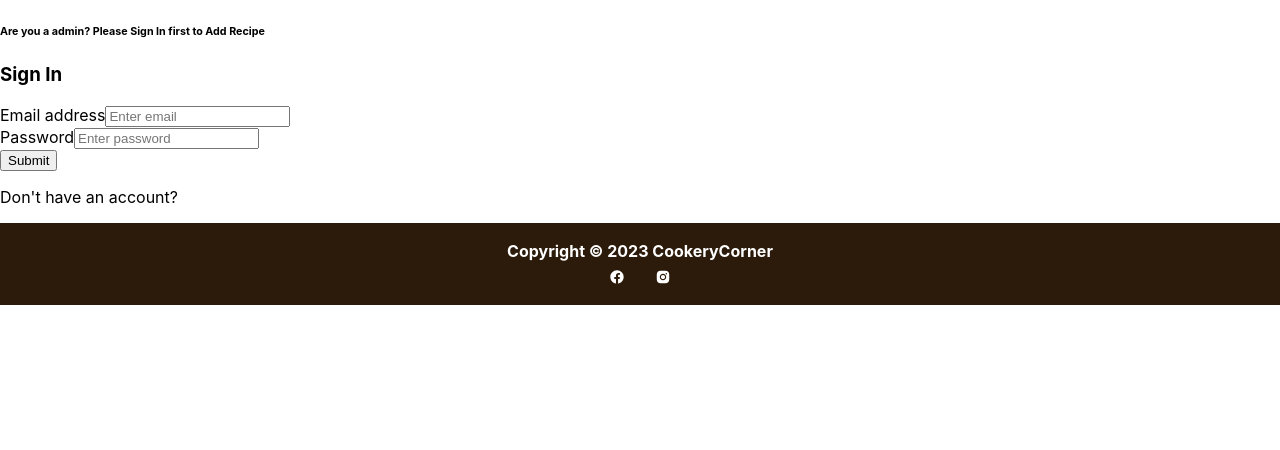
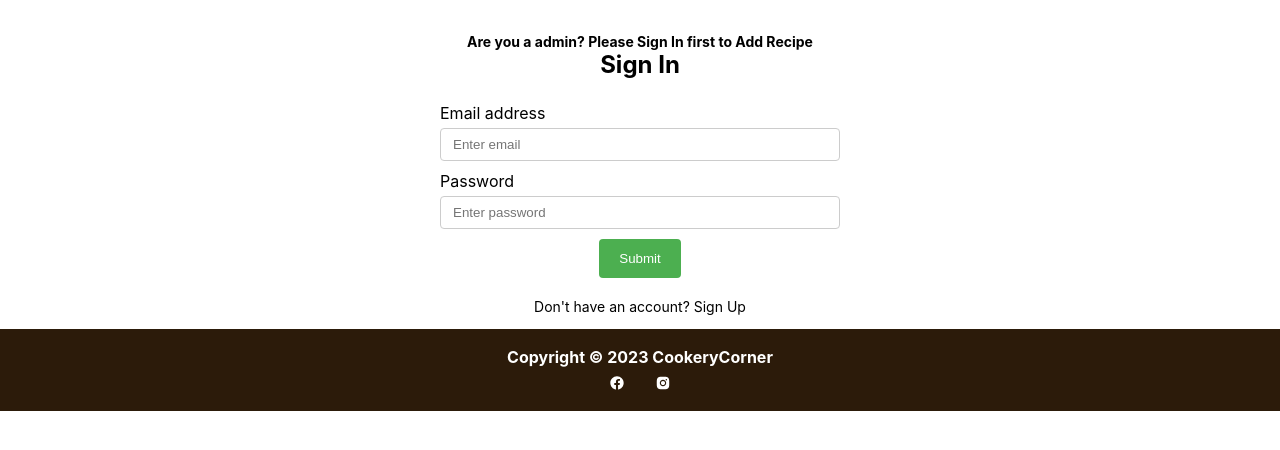
Before and after one commit to SANJANASOLANGA/ReactFoodRecipe, a React (Create React App) app in the folder Client/: page /sign-in in a window 1280 px wide. Shown: the top 450 px of the page. Built offline with nearby package versions, Linux system fonts and the light colour scheme.

Commit message:
Added styles for Sign In

```diff
--- a/Client/src/style.css
+++ b/Client/src/style.css
@@ -474,3 +474,60 @@ a {
   background-size: cover;
   background-attachment: fixed;
 }
+
+/* Sign In */
+
+.form-container {
+  max-width: 400px;
+  margin: 0 auto;
+  text-align: center;
+}
+
+.form-container h6 {
+  font-size: 14px;
+  margin-bottom: 0;
+}
+
+.form-container h3 {
+  font-size: 24px;
+  margin-top: 0;
+}
+
+.form-container label {
+  display: block;
+  text-align: left;
+  margin-bottom: 5px;
+}
+
+.form-container input[type="email"],
+.form-container input[type="password"] {
+  width: 100%;
+  padding: 8px 12px;
+  margin-bottom: 10px;
+  border: 1px solid #ccc;
+  border-radius: 4px;
+  box-sizing: border-box;
+}
+
+.form-container button[type="submit"] {
+  background-color: #4CAF50;
+  color: white;
+  padding: 12px 20px;
+  border: none;
+  border-radius: 4px;
+  cursor: pointer;
+}
+
+.form-container button[type="submit"]:hover {
+  background-color: #45a049;
+}
+
+.form-container p {
+  font-size: 14px;
+  margin-top: 20px;
+}
+
+.form-container a {
+  color: black;
+  text-decoration: none;
+}
```
